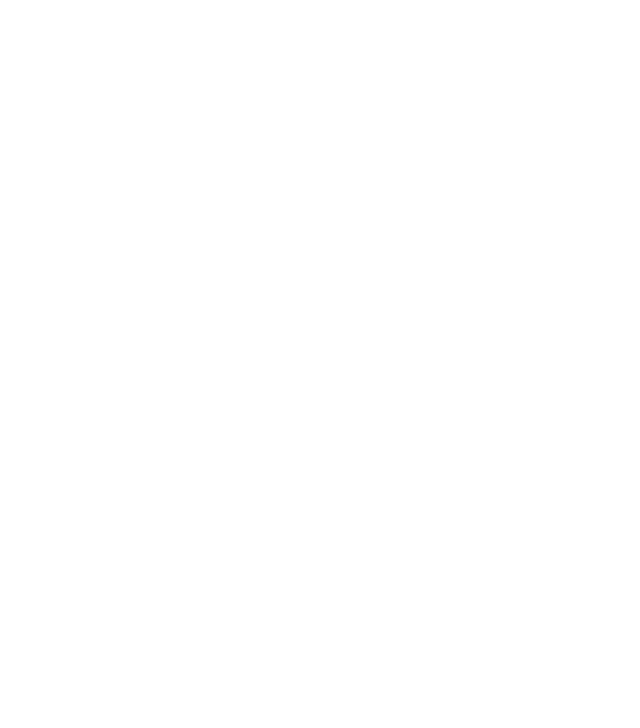
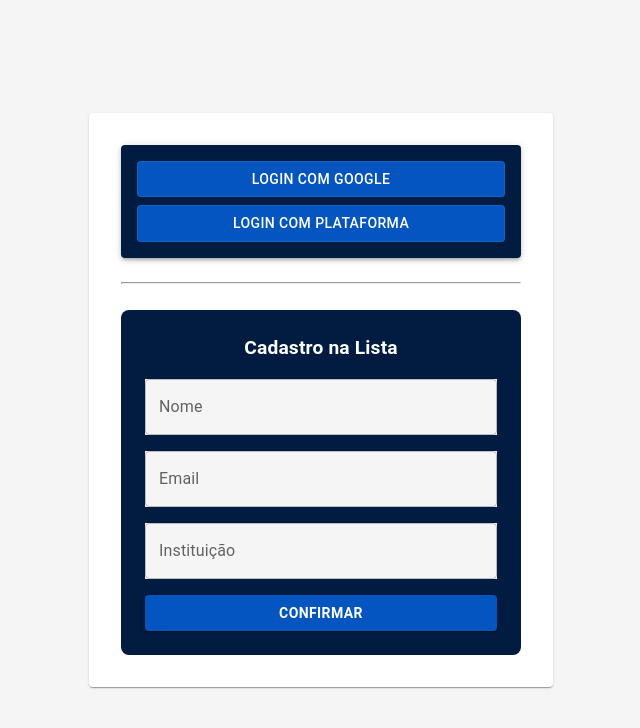
Before and after one commit to luishmenezes/site-questoes, a React (Create React App) app: page /formulario in a window 1280 px wide. Before the commit this address had no page. Shown: the top 728 px of the page, without its empty margins (319-959 px from the left). Built offline with nearby package versions, Linux system fonts and the light colour scheme.

Commit message:
tela de forms - estática / add tsConfig

```diff
--- a/src/RouterConfig.js
+++ b/src/RouterConfig.js
@@ -12,6 +12,8 @@ import LoginComponent from './components/login/LoginComponent';
 import RedefenirSenhaComponent from './components/redefenirsenha/RedefenirSenhaComponent';
 import Intro from './components/intropage/IntroPageComponent';
 import LayoutComponent from './components/layout/LayoutComponent';
+import Form from './components/formulario/FormularioList';
+
 
 const RouterConfig = () => {
   return (
@@ -28,6 +30,7 @@ const RouterConfig = () => {
       <Route path="/formprofessor" element={<LayoutComponent><CadastroProfessorComponent /></LayoutComponent>} />
       <Route path="/login" element={<LoginComponent />} />
       <Route path="/redefenir" element={<RedefenirSenhaComponent />} />
+      <Route path="/formulario" element={<Form/>} />
     </Routes>
   );
 };
--- /dev/null
+++ b/src/components/formulario/FormularioList.tsx
@@ -0,0 +1,138 @@
+import React, { FC } from "react";
+import { TextField, Button, Card, Typography, Box } from "@mui/material";
+import { useNavigate } from "react-router-dom";
+
+const Forms: FC = () => {
+  const navigate = useNavigate();
+
+  const handleSubmit = (event: React.FormEvent<HTMLFormElement>): void => {
+    event.preventDefault();
+    const data = new FormData(event.currentTarget);
+    console.log({
+      username: data.get("username") as string,
+      email: data.get("Email") as string,
+      institution: data.get("Instituição") as string,
+    });
+    //autenticacao aq
+  };
+
+  const handleIrlogin = () => {
+    navigate("/login");
+  };
+
+  return (
+    <Box
+  sx={{
+    display: "flex",
+    justifyContent: "center",
+    alignItems: "center",
+    height: "100vh",
+    backgroundColor: "#f5f5f5",
+  }}
+>
+  <Card sx={{ padding: 4, maxWidth: 400, width: "100%" }}>
+    <Box sx={{ mb: 3 }}>
+      <Card
+        sx={{
+          padding: 2,
+          marginBottom: 2,
+          boxShadow: 3,
+          textAlign: "center",
+          display: "flex",
+          flexDirection: "column",
+          alignItems: "center",
+          backgroundColor: "#011C40",
+        }}
+      >
+        <Button
+          variant="outlined"
+          fullWidth
+          sx={{
+            mb: 1,
+            backgroundColor: "#0455BF",
+            color: "#fff",
+          }}
+        >
+          Login com Google
+        </Button>
+        <Button
+          onClick={handleIrlogin}
+          variant="outlined"
+          fullWidth
+          sx={{
+            backgroundColor: "#0455BF",
+            color: "#fff",
+          }}
+        >
+          Login com Plataforma
+        </Button>
+      </Card>
+    </Box>
+    <hr /> <br />
+    <Box
+      sx={{
+        padding: 3,
+        backgroundColor: "#011C40",
+        borderRadius: 2,
+      }}
+    >
+      <Typography
+        sx={{
+          color: "#fff",
+          mb: 2,
+          fontWeight: "bold",
+          fontSize: "1.2rem",
+          textAlign: "center",
+        }}
+      >
+        Cadastro na Lista
+      </Typography>
+      <TextField
+        fullWidth
+        label="Nome"
+        variant="outlined"
+        sx={{
+          mb: 2,
+          backgroundColor: "#f5f5f5",
+        }}
+      />
+      <TextField
+        fullWidth
+        label="Email"
+        variant="outlined"
+        sx={{
+          mb: 2,
+          backgroundColor: "#f5f5f5",
+        }}
+      />
+      <TextField
+        fullWidth
+        label="Instituição"
+        variant="outlined"
+        sx={{
+          mb: 2,
+          backgroundColor: "#f5f5f5",
+        }}
+      />
+      <Button
+        variant="contained"
+        fullWidth
+        sx={{
+          backgroundColor: "#0455BF",
+          color: "#fff",
+          fontWeight: "bold",
+          "&:hover": {
+            backgroundColor: "#0349A6",
+          },
+        }}
+      >
+        Confirmar
+      </Button>
+    </Box>
+  </Card>
+</Box>
+
+  );
+};
+
+export default Forms;
--- a/src/components/menuComponent/MenuComponent.jsx
+++ b/src/components/menuComponent/MenuComponent.jsx
@@ -35,7 +35,7 @@ export default function MenuComponent() {
         {
             key: 'minhasQuestoes',
             icon: <BookFilled />,
-            label: <Link to="/minhasQuestoes">Minhas questões</Link>,
+            label: <Link to="/minhasQuestoes">Minhas Listas</Link>,
         },
         {
             key: 'simulados',
@@ -57,6 +57,11 @@ export default function MenuComponent() {
             icon: <SettingOutlined />,
             label: <Link to="/config">Configurações</Link>,
         },
+        {
+            key: 'formulario',
+            icon: <SettingOutlined />,
+            label: <Link to="/formulario">Formulario</Link>,
+        },
     ];
 
     return (
```
Also changed, not shown: src/components/formulario/Form.module.css (added, +30 -0 lines), tsconfig.json (added, +17 -0 lines).
